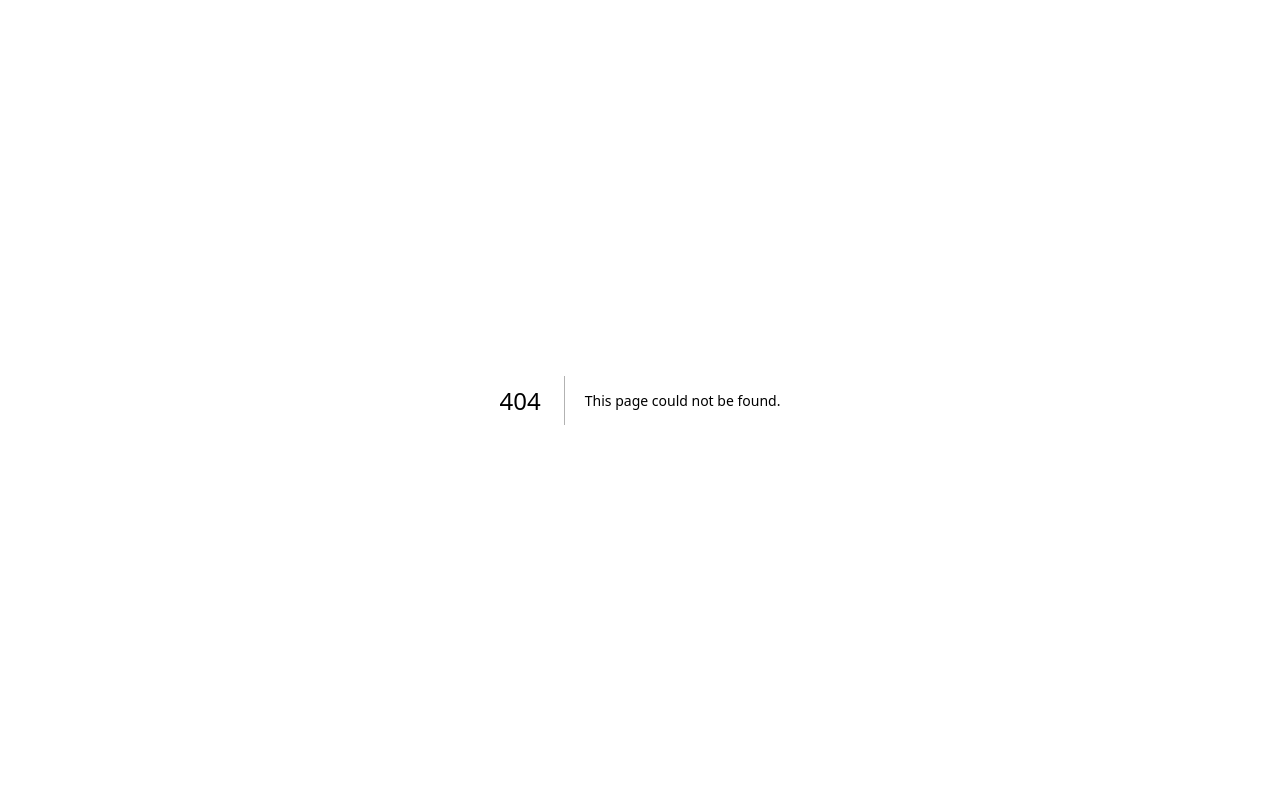
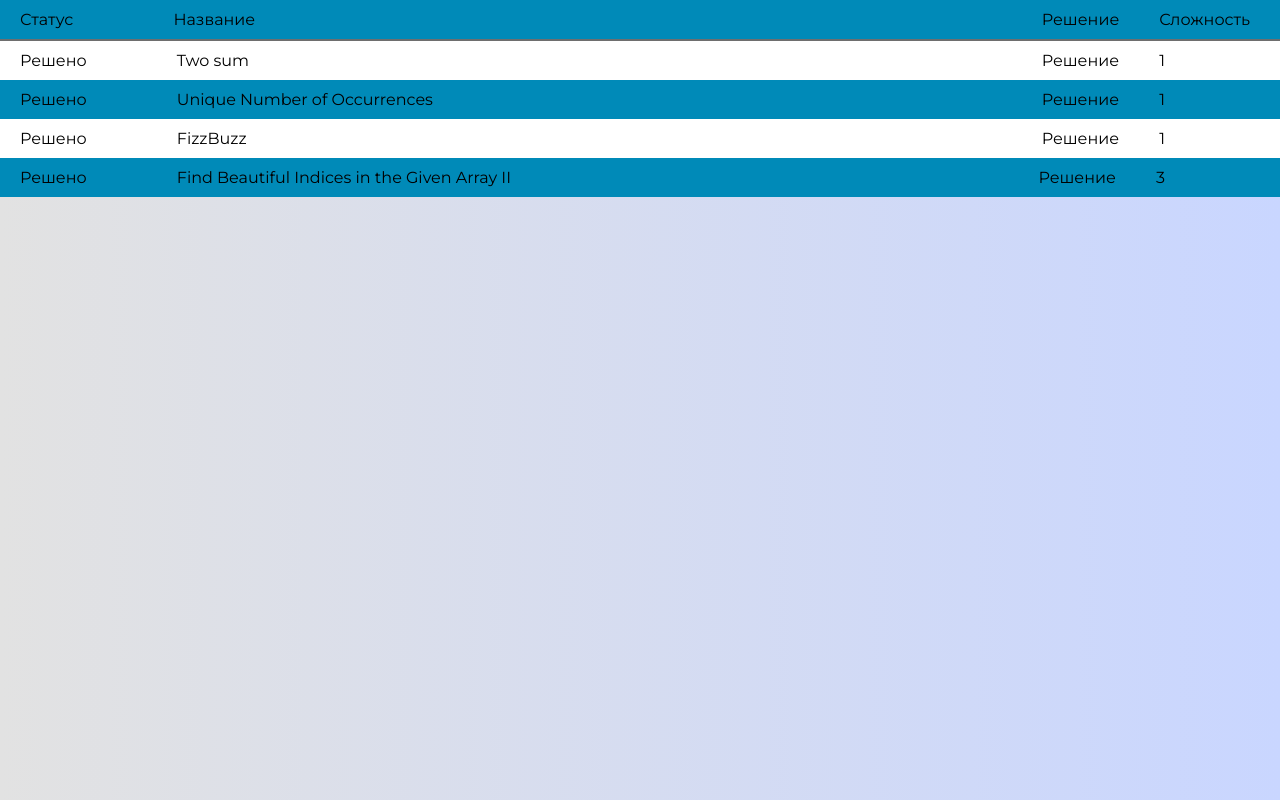
Before and after one commit to Strocksmin/crazecode, a Next.js app: page /test in a window 1280 px wide. Before the commit this address had no page. Built offline with nearby package versions, Linux system fonts and the light colour scheme.

Commit message:
Added ProblemsTable component

```diff
--- /dev/null
+++ b/app/components/Problems/Problem.tsx
@@ -0,0 +1,25 @@
+import React from 'react';
+
+type ProblemProps = {
+    status:string,
+    title:string,
+    solve:string,
+    complexity:number
+};
+
+const Problem:React.FC<ProblemProps> = ({status, title, solve, complexity}) => {
+
+    return (
+        <div className='problem'>
+            <div className='start-two'>
+                <div>{status}</div>
+                <div className='problem-start-table-title'>{title}</div>
+            </div>
+            <div className='start-last2'>
+                <div>{solve}</div>
+                <div>{complexity}</div>
+            </div>
+        </div>
+    )
+}
+export default Problem;
--- /dev/null
+++ b/app/components/Problems/ProblemsTable.tsx
@@ -0,0 +1,42 @@
+"use client"
+import Link from 'next/link';
+import React, { useState } from 'react';
+import Problem from './Problem';
+
+type ProblemsTableProps = {
+
+};
+
+const ProblemsTable:React.FC<ProblemsTableProps> = () => {
+    const [problems, setProblems] = useState([
+        {status: 'Решено', title: 'Two sum',
+        solve: 'Решение', complexity:  1},
+        {status: 'Решено', title: 'Unique Number of Occurrences',
+        solve: 'Решение', complexity:  1},
+        {status: 'Решено', title: 'FizzBuzz',
+        solve: 'Решение', complexity:  1},
+        {status: 'Решено', title: 'Find Beautiful Indices in the Given Array II',
+        solve: 'Решение', complexity:  3}
+    ]);
+
+    return (
+        <div className='problems-table'>
+            <div className='start-table'>
+                <div className='start-two'>
+                    <div>Статус</div>
+                    <div className='start-table-title'>Название</div>
+                </div>
+                <div className='start-last'>
+                    <div>Решение</div>
+                    <div>Сложность</div>
+                </div>
+            </div>
+            <div className='content-table'>
+                {problems.map((problem) => (
+                    <Problem {...problem} />
+                ))}
+            </div>
+        </div>
+    )
+}
+export default ProblemsTable;
--- a/app/globals.css
+++ b/app/globals.css
@@ -341,3 +341,69 @@ body {
     transition: .2s ease;
     padding: 23px 25px 21px;
 }
+
+.problems-table {
+    width: 100%;
+    background-color: white;
+}
+
+.start-table {
+    display: flex;
+    justify-content: space-between;
+    padding: 10px 10px;
+    background-color: #008ab8;
+    border-bottom: 2px rgb(110, 110, 110) solid;
+}
+
+.start-table-title {
+    padding: 0 100px;
+}
+
+.start-two {
+    display: flex;
+    justify-content: space-between;
+    padding: 0 10px;
+}
+
+.start-last {
+    display: flex;
+    justify-content: space-between;
+}
+
+.start-last2 {
+    display: flex;
+    justify-content: space-between;
+    margin-right: 85px;
+}
+
+.start-last div {
+    padding: 0 20px;
+}
+
+.start-last2 div {
+    padding: 0 20px;
+}
+
+.content-table {
+
+}
+
+.problem {
+    display: flex;
+    justify-content: space-between;
+    padding: 10px 10px;
+}
+
+.problem:nth-child(2n) {
+    background-color: #008ab8;
+}
+
+.problem-start-two {
+    display: flex;
+    justify-content: space-between;
+    padding: 0 10px;
+}
+
+.problem-start-table-title {
+    padding: 0 90px;
+}
--- /dev/null
+++ b/app/test/page.tsx
@@ -0,0 +1,15 @@
+import React from 'react';
+import { useState } from 'react';
+import Problem from '../components/Problems/Problem';
+import ProblemsTable from '../components/Problems/ProblemsTable';
+
+type TestPageProps = {
+
+};
+
+const TestPage:React.FC<TestPageProps> = () => {
+    return (
+        <ProblemsTable />
+    )
+}
+export default TestPage;
```
